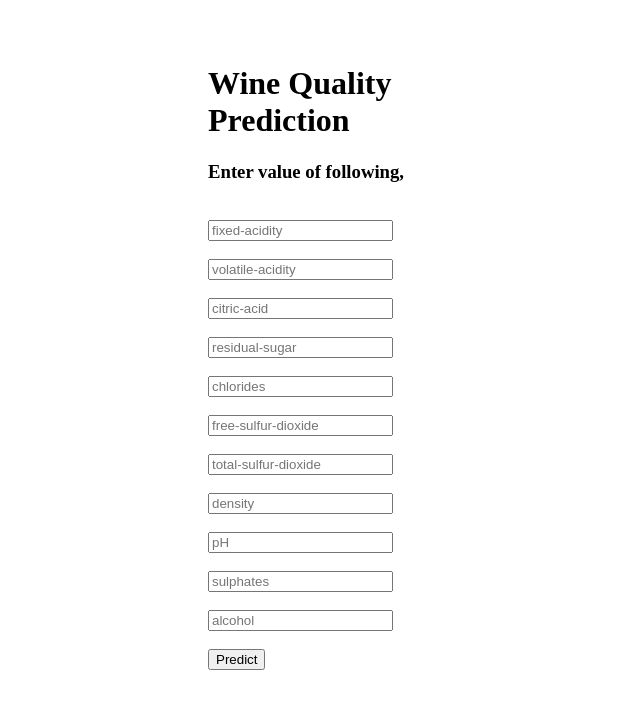
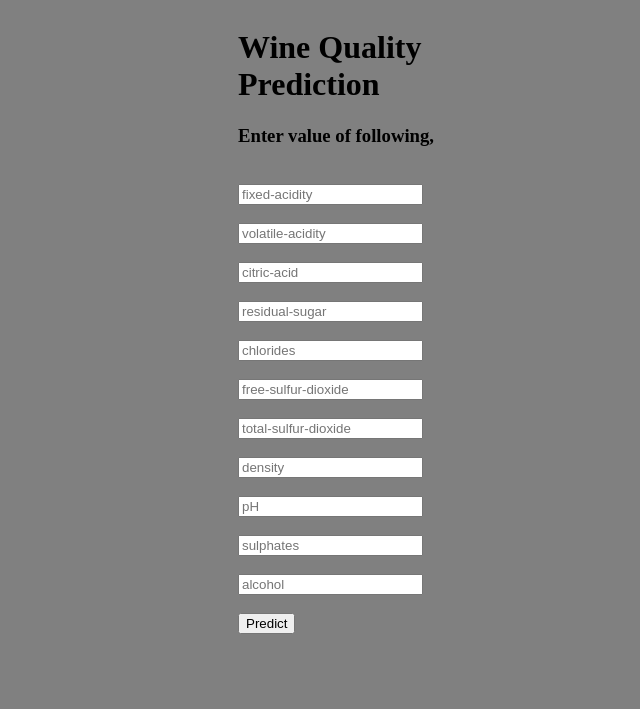
Before and after one commit to vishalkadu/Wine-Quality-Prediction, a Flask app: template templates/index.html in a window 1280 px wide. Shown: the top 709 px of the page, without its empty margins (282-922 px from the left). Run offline with Flask 2, Linux system fonts and the light colour scheme; the template is opened without the code that fills it, so the values that code supplies are empty; parts of the project's set-up code (start-up, migrations or seed data) failed here and were passed over.

Commit message:
Update index.html

```diff
--- a/templates/index.html
+++ b/templates/index.html
@@ -5,7 +5,7 @@
   <title>Wine Quality Prediction </title>
 
 </head>
-  <body background="#87CEEB">
+  <body style="background-color:grey;">
   <div class="login" id ="look">
 	<h1>Wine Quality Prediction</h1>
 
@@ -32,11 +32,11 @@
    #look {
     position: absolute;
     width: 300px;
-    height: 200px;
+    height: 500px;
     z-index: 15;
-    top: 18%;
+    top: 16%;
     left: 50%;
-    margin: -100px 0 0 -150px;
+    margin: -120px 0 0 -120px;
   }</style>
 
   <br>
```
